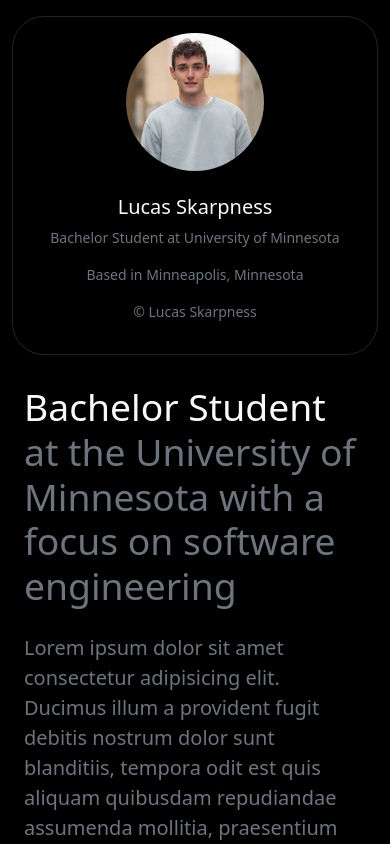
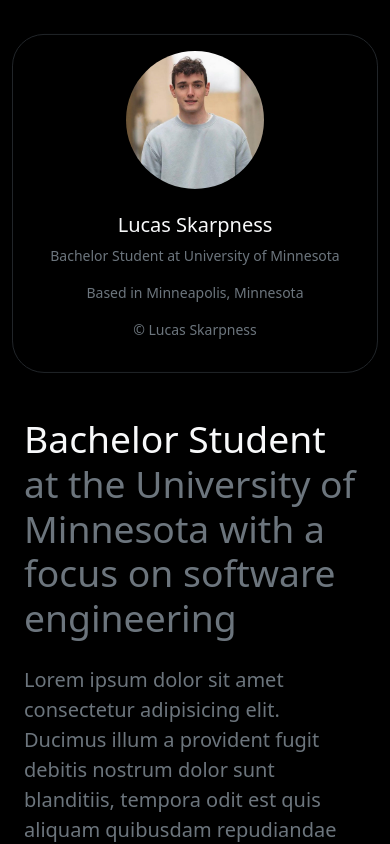
Before and after one commit to lmskarpness/lmskarpness.github.io, a website: page index.html in a window 390 px wide. Shown: the top 844 px of the page. Drawn offline with nearby package versions, Linux system fonts and the light colour scheme.

Commit message:
small screen infocard issue

```diff
--- a/index.html
+++ b/index.html
@@ -3,16 +3,16 @@
         <meta charset="UTF-8">
         <meta http-equiv="X-UA-Compatible" content="IE=edge">
         <meta name="viewport" content="width=device-width, initial-scale=1.0">
-        <link rel="stylesheet" href="style.css">
+        <link rel="stylesheet" href="/style.css">
         <title>Lucas Skarpness</title>
     </head>
     <body style="background-color: black;">
 
-        <div class="container-fluid mt-3">
+        <div class="container-fluid">
             <div class="row">
                 <div class="col-xl-3">
                     <!--                                  v  top-50 start-0 translate-middle-y -->
-                    <div class="sticky-top">
+                    <div class="sticky-top top-50 translate-middle-y">
                         <div class="container p-3 border border-1 border-dark rounded-5">
                             <div class="row justify-content-center align-items-center">
                                 <div class="col text-center text-light">
@@ -26,7 +26,7 @@
                         </div>
                     </div>
                 </div>
-                <div class="col-xl-9">
+                <div class="col-xl-9 mt-5">
                     <!-- intro -->
                     <section id="#intro">
                         <div class="container-lg">
--- a/style.css
+++ b/style.css
@@ -1,9 +1,11 @@
+@import '/node_modules/bootstrap/dist/css/bootstrap.min.css';
+
 section{
     padding: 30px 0;
 }
 
-@media (max-width: 767px) {
-    .translate-middle-y {
-        transform: none;
+@media (max-width: 1199.98px) {
+    .sticky-top.translate-middle-y {
+      transform: translateY(10%) !important;
     }
 }
```
Also changed, not shown: 1 other file.
